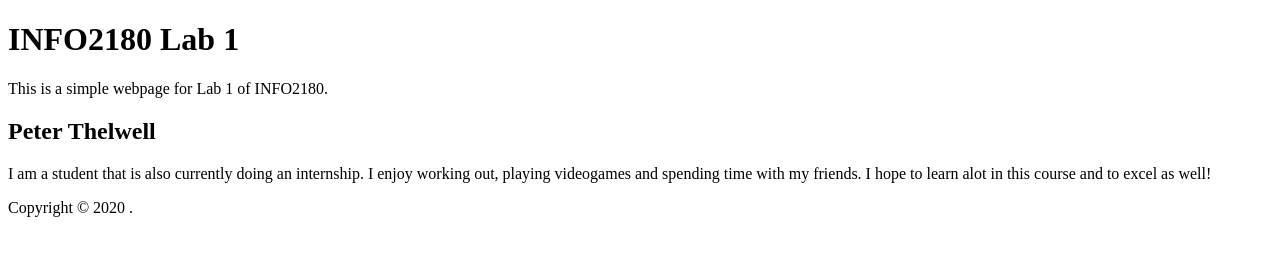
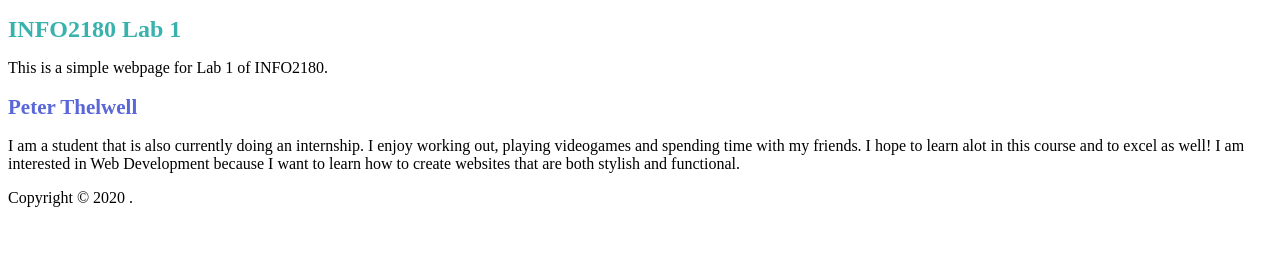
Before and after one commit to TheRealNapla/info2180-lab1, a plain HTML site: page index.html in a window 1280 px wide. Drawn offline with Linux system fonts and the light colour scheme.

Commit message:
Created CSS stylesheet and edited contents of webpage

```diff
--- a/index.html
+++ b/index.html
@@ -1,5 +1,6 @@
 <!DOCTYPE html>
 <html lang="en">
+<link rel="stylesheet" href="styles.css">
 <head>
 <meta charset="UTF-8">
 <meta name="viewport" content="width=device-
@@ -14,7 +15,9 @@ width, initial-scale=1.0">
 </header>
 <main>
 <h2>Peter Thelwell</h2>
-<p>I am a student that is also currently doing an internship. I enjoy working out, playing videogames and spending time with my friends. I hope to learn alot in this course and to excel as well!</p>
+<p>I am a student that is also currently doing an internship. I enjoy working out, playing videogames and spending time with my friends.
+    I hope to learn alot in this course and to excel as well! I am interested in Web Development because I want to learn how to create websites that are both stylish and functional.
+</p>
 </main>
 <footer>
 <p>Copyright &copy; 2020 <Your Name>.</p>
--- /dev/null
+++ b/styles.css
@@ -0,0 +1,9 @@
+h1{
+    font-size: 24px;
+    color: #38B2AC;
+}
+
+h2{
+    font-size: 21px;
+    color: #5A67D8;
+}
```
